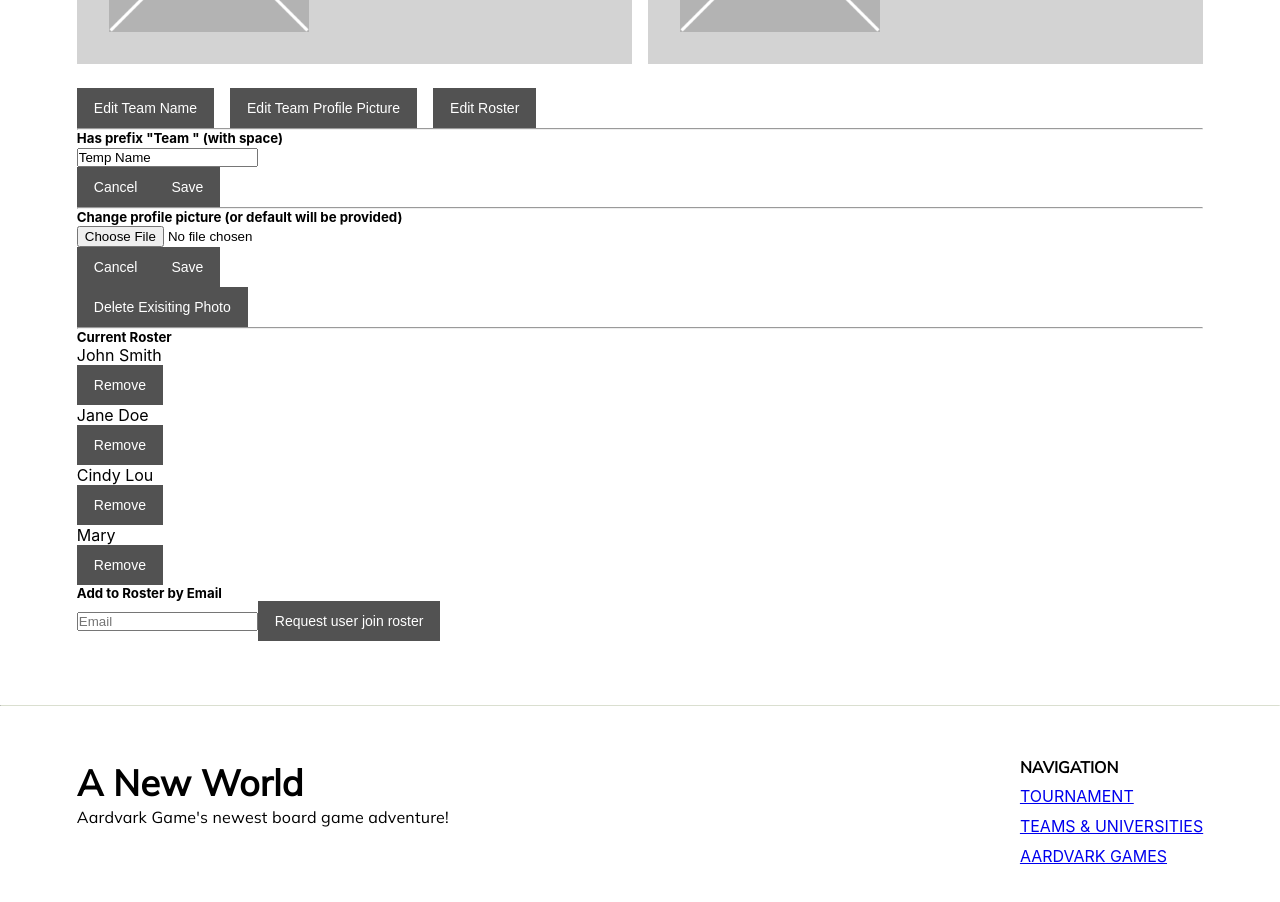
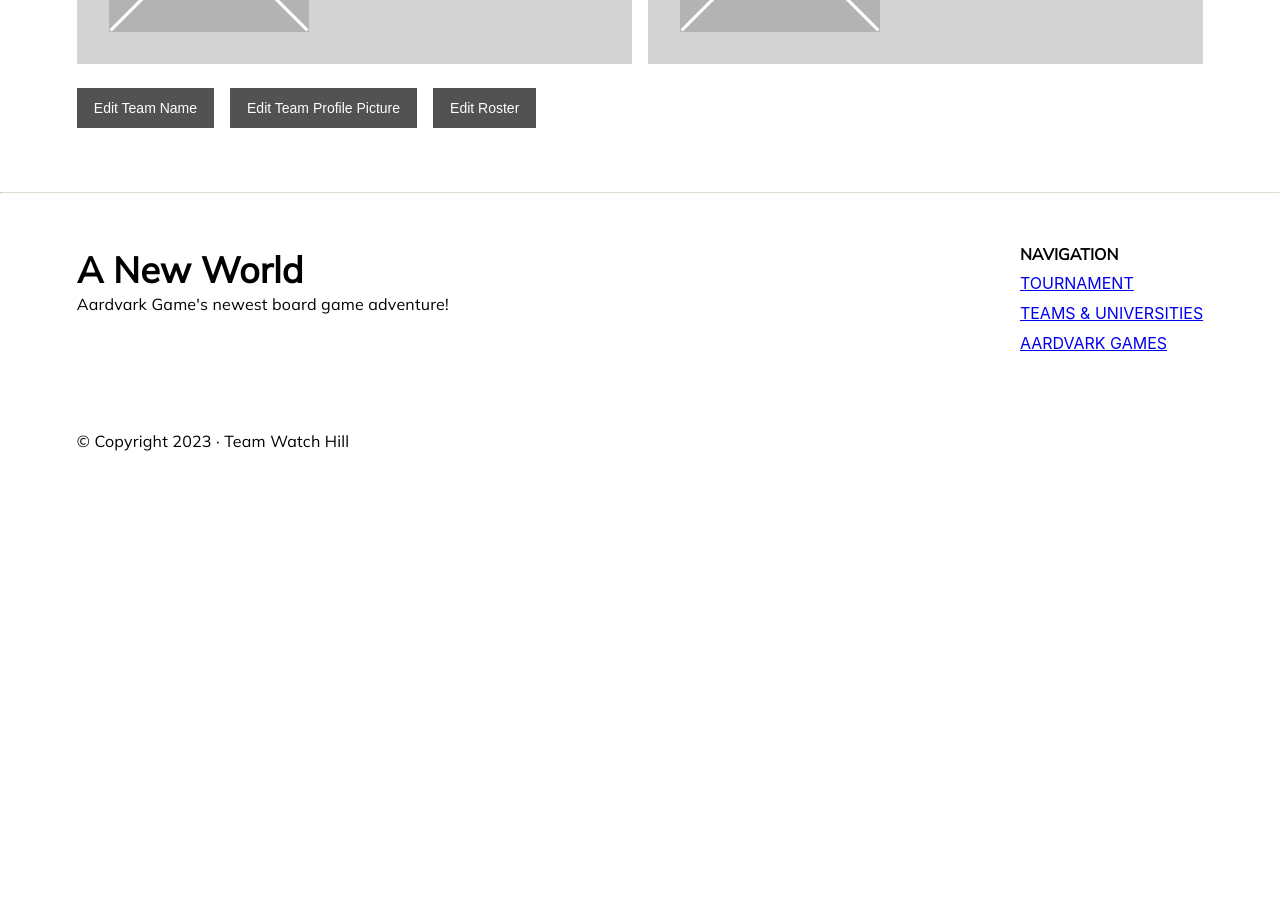
Before and after one commit to ISTE-500-501-TeamWatchHill/frontend, a React (Create React App) app: page /team/1 in a window 1280 px wide. Shown: the part 1080-1982 px from the top of the page. After the commit the page ends 1582 px from the top, so only its background shows below. Built offline with nearby package versions, Linux system fonts and the light colour scheme.

Commit message:
Added dynamic form buttons

```diff
--- a/src/pages/teamsanduniversities/team/team.js
+++ b/src/pages/teamsanduniversities/team/team.js
@@ -72,34 +72,31 @@ const Team = (props) => {
 
           { teamID === id &&
             <div className={styles.editButtonRow}>
-              <Button name='Edit Team Name' />
+              <Button name='Edit Team Name' onClick={function() { document.getElementsByClassName(styles.editTeamNameForm)[0].style.display = "block"; }} />
               <Button name='Edit Team Profile Picture' />
               <Button name='Edit Roster' />
             </div>
           }
 
-          <hr/>
           <form className={styles.editTeamNameForm} onSubmit={teamNameEditOnSubmit}>
             <h5>Has prefix "Team " (with space)</h5>
             <input defaultValue={teamName} name='teamName' placeholder='Team Name'/><br/>
-            <Button name='Cancel' />
-            <Button type='submit' name='Save' />
+            <Button onClick={function(e) {e.preventDefault(); document.getElementsByClassName(styles.editTeamNameForm)[0].style.display = "none"; }} name='Cancel' />
+            <Button name='Save' />
           </form>
 
-          <hr/>
-          <form className={styles.editTeamProfilePicture} onSubmit={teamProfilePictureEditOnSubmit}>
+          {/* <form className={styles.editTeamProfilePicture} onSubmit={teamProfilePictureEditOnSubmit}>
             <h5>Change profile picture (or default will be provided)</h5>
             <input type="file" name="teamProfilePicture" accept="image/*" /><br/>
             <Button name='Cancel' />
             <Button type='submit' name='Save' />
-            <br/>
+            <br/> */}
             {/* TODO: Add confirm button */}
-            <Button type='submit' name='Delete Exisiting Photo' />
-          </form>
+            {/* <Button type='submit' name='Delete Exisiting Photo' />
+          </form> */}
 
 
-          <hr/>
-          <h5>Current Roster</h5>
+          {/* <h5>Current Roster</h5>
           {
             // eslint-disable-next-line
             members.map(member => {
@@ -114,7 +111,7 @@ const Team = (props) => {
             <h5>Add to Roster by Email</h5>
             <input type='email' placeholder='Email'/>
             <Button type='submit' name='Request user join roster' />
-          </form>
+          </form> */}
 
         </div>
       </>
--- a/src/pages/teamsanduniversities/team/team.module.css
+++ b/src/pages/teamsanduniversities/team/team.module.css
@@ -9,3 +9,7 @@
 .editButtonRow > * {
     margin-right: 16px;
 }
+
+.editTeamNameForm {
+    display: none;
+}
```
